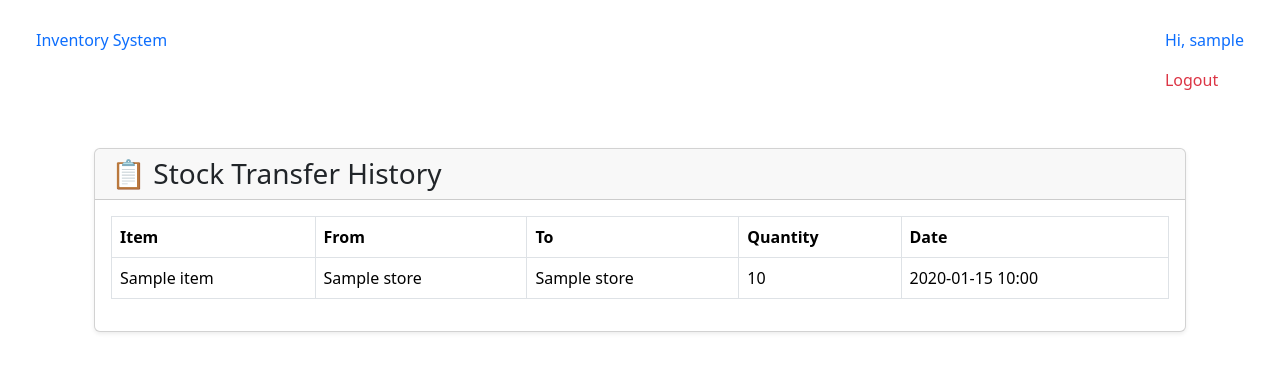
After one commit to nazinamu66/ERP-Inventory-Management, a Django app: page /dashboard/stock-transfers/ in a window 1280 px wide. The commit adds this page. Shown: the top 372 px of the page. Run offline with Django 5.2, Linux system fonts and the light colour scheme; a user stored in the database is signed in; tables that the repository leaves empty hold one stand-in row (values such as "Sample post"); some libraries are stand-ins or nearby versions.

Commit message:
Created Stock transfer list view and restricted it to admin and a few

```diff
--- a/inventory/models.py
+++ b/inventory/models.py
@@ -1,6 +1,5 @@
 from django.db import models
 from users.models import User
-# inventory/models.py
 
 
 class Category(models.Model):
@@ -100,7 +99,7 @@ class StockTransfer(models.Model):
     source_store = models.ForeignKey(Store, on_delete=models.CASCADE, related_name='transfers_out')
     destination_store = models.ForeignKey(Store, on_delete=models.CASCADE, related_name='transfers_in')
     quantity = models.PositiveIntegerField()
-    transfer_date = models.DateField(auto_now_add=True)
+    created_at = models.DateTimeField(auto_now_add=True)
 
     def __str__(self):
         return f"Transferred {self.quantity} of {self.item.name} from {self.source_store.name} to {self.destination_store.name}"
--- a/inventory/urls.py
+++ b/inventory/urls.py
@@ -1,5 +1,10 @@
 from django.urls import path
-from .views import product_list, stock_list, stock_transfer_view
+from .views import (
+    product_list,
+    stock_list,
+    stock_transfer_view,
+    stock_transfer_list_view  # ✅ NEW VIEW
+)
 
 app_name = 'inventory'
 
@@ -7,4 +12,5 @@ urlpatterns = [
     path('products/', product_list, name='product_list'),
     path('stocks/', stock_list, name='stock_list'),
     path('stock-transfer/', stock_transfer_view, name='stock_transfer'),
+    path('stock-transfers/', stock_transfer_list_view, name='stock_transfer_list'),  # ✅ NEW ROUTE
 ]
--- a/inventory/views.py
+++ b/inventory/views.py
@@ -6,6 +6,17 @@ from django.contrib import messages
 from inventory.models import StockTransfer, Stock
 from inventory.forms import StockTransferForm
 from django.http import Http404
+
+@login_required
+def stock_transfer_list_view(request):
+    if request.user.is_superuser or request.user.can_view_transfers:
+        transfers = StockTransfer.objects.select_related(
+            'item', 'source_store', 'destination_store'
+        ).order_by('-id')  # newest first
+
+        return render(request, 'dashboard/stock_transfer_list.html', {'transfers': transfers})
+    else:
+        raise Http404("You are not authorized to view this page.")
 
 @login_required
 def stock_transfer_view(request):
@@ -20,8 +31,12 @@ def stock_transfer_view(request):
             source_stock = Stock.objects.filter(product=item, store=source_store).first()
             destination_stock = Stock.objects.filter(product=item, store=destination_store).first()
 
-            if not source_stock or source_stock.quantity < quantity:
-                messages.error(request, 'Insufficient stock in source store or item not found.')
+            if not source_stock:
+                messages.error(request, 'Item not found in source store.')
+                return render(request, 'dashboard/stock_transfer.html', {'form': form})
+
+            if source_stock.quantity < quantity:
+                messages.error(request, 'Insufficient stock in source store.')
                 return render(request, 'dashboard/stock_transfer.html', {'form': form})
 
             # Decrease stock from source
--- /dev/null
+++ b/templates/dashboard/stock_transfer_list.html
@@ -0,0 +1,38 @@
+{% extends 'dashboard/base.html' %}
+{% block content %}
+<div class="container mt-5">
+    <div class="card shadow-sm">
+        <div class="card-header">
+            <h3 class="mb-0">📋 Stock Transfer History</h3>
+        </div>
+        <div class="card-body">
+            {% if transfers %}
+                <table class="table table-bordered">
+                    <thead>
+                        <tr>
+                            <th>Item</th>
+                            <th>From</th>
+                            <th>To</th>
+                            <th>Quantity</th>
+                            <th>Date</th>
+                        </tr>
+                    </thead>
+                    <tbody>
+                        {% for transfer in transfers %}
+                        <tr>
+                            <td>{{ transfer.item }}</td>
+                            <td>{{ transfer.source_store }}</td>
+                            <td>{{ transfer.destination_store }}</td>
+                            <td>{{ transfer.quantity }}</td>
+                            <td>{{ transfer.created_at|date:"Y-m-d H:i" }}</td>
+                        </tr>
+                        {% endfor %}
+                    </tbody>
+                </table>
+            {% else %}
+                <p>No stock transfers found.</p>
+            {% endif %}
+        </div>
+    </div>
+</div>
+{% endblock %}
--- a/users/admin.py
+++ b/users/admin.py
@@ -1,12 +1,14 @@
+# users/admin.py
+
 from django.contrib import admin
 from django.contrib.auth.admin import UserAdmin
 from .models import User
 
 class CustomUserAdmin(UserAdmin):
     model = User
-    list_display = ['username', 'email', 'first_name', 'last_name', 'role', 'is_staff']
+    list_display = ['username', 'email', 'first_name', 'last_name', 'role', 'can_view_transfers', 'is_staff']
     fieldsets = UserAdmin.fieldsets + (
-        (None, {'fields': ('role',)}),
+        (None, {'fields': ('role', 'can_view_transfers')}),
     )
 
 admin.site.register(User, CustomUserAdmin)
--- a/users/models.py
+++ b/users/models.py
@@ -13,6 +13,8 @@ class User(AbstractUser):
     role = models.CharField(max_length=20, choices=ROLE_CHOICES, default='staff')  # Default role set to 'staff'
     store = models.ForeignKey("inventory.Store", on_delete=models.SET_NULL, null=True, blank=True)
 
+    can_view_transfers = models.BooleanField(default=False)
+
     groups = models.ManyToManyField(Group, related_name="custom_user_groups", blank=True)
     user_permissions = models.ManyToManyField(Permission, related_name="custom_user_permissions", blank=True)
 
```
Also changed, not shown: templates/dashboard/stock_transfer.html (+25 -1 lines), inventory/migrations/0005_remove_stocktransfer_transfer_date_and_more.py (added), users/migrations/0004_user_can_view_transfers.py (added).
